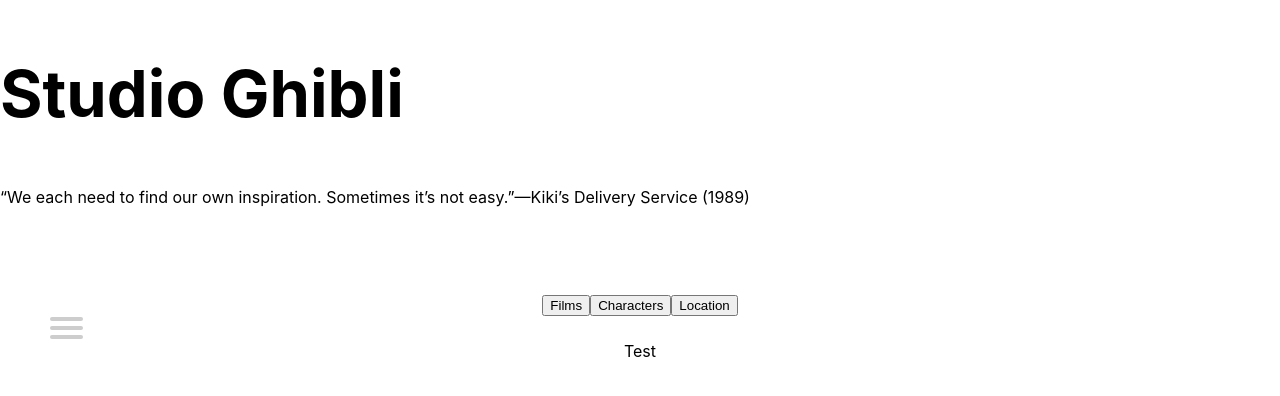
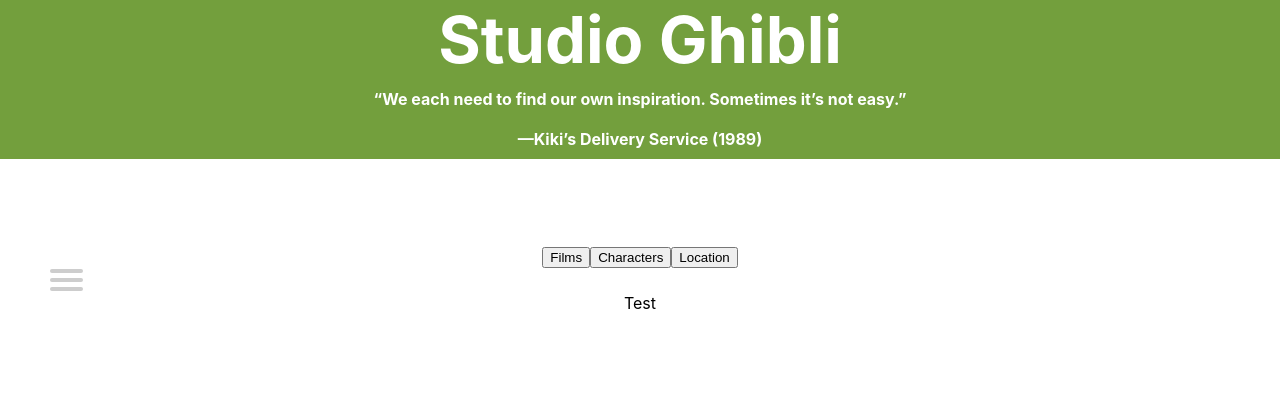
Before and after one commit to B-Coyle/StudioGhibli, a React (Create React App) app: page / in a window 1280 px wide. Shown: the top 396 px of the page. Built offline with nearby package versions, Linux system fonts and the light colour scheme; no server answers; a web font is replaced by a local one.

Commit message:
Update css styling for App

```diff
--- a/src/components/App/App.css
+++ b/src/components/App/App.css
@@ -1,17 +1,20 @@
-body {
-  display: grid;
-
-
+.header{
+  display: flex;
+  flex-direction: column;
+  background-color: #739f3d;
 }
 
-.header-title {
+.main-title,
+.quote {
+  margin: 0;
+  color:white;
   display: flex;
-  flex-wrap: wrap;
   justify-content: center;
 }
 
-.main-title {
-  font-size: 65px;
+.quote {
+  padding: 10px;
+  font-weight: bolder;
 }
 
 hr {
--- a/src/components/App/App.js
+++ b/src/components/App/App.js
@@ -36,11 +36,13 @@
   render() {
     return (
       <section className="App mainBody">
-        <h1 className="main-title">Studio Ghibli</h1>
-        <p>
-          “We each need to find our own inspiration. Sometimes it’s not
-          easy.”—Kiki’s Delivery Service (1989)
-        </p>
+          <div className="header">
+            <h1 className="main-title">Studio Ghibli</h1>
+            <p className="quote">
+              “We each need to find our own inspiration. Sometimes it’s not
+              easy.”</p>
+              <p className="quote">—Kiki’s Delivery Service (1989)</p>
+          </div>
         <main>
           <div className="Nav">
             <Nav />
--- a/src/components/Button/Button.js
+++ b/src/components/Button/Button.js
@@ -1,5 +1,5 @@
 import React from 'react';
-// import './Button.scss';
+import './Button.css';
 import PropTypes from 'prop-types';
 
 export default function Button() {
--- a/src/index.css
+++ b/src/index.css
@@ -1,4 +1,3 @@
-
 body {
   margin: 0;
   padding: 0;
```
Also changed, not shown: src/components/Button/Button.css (added), src/images/header.jpg (added).
